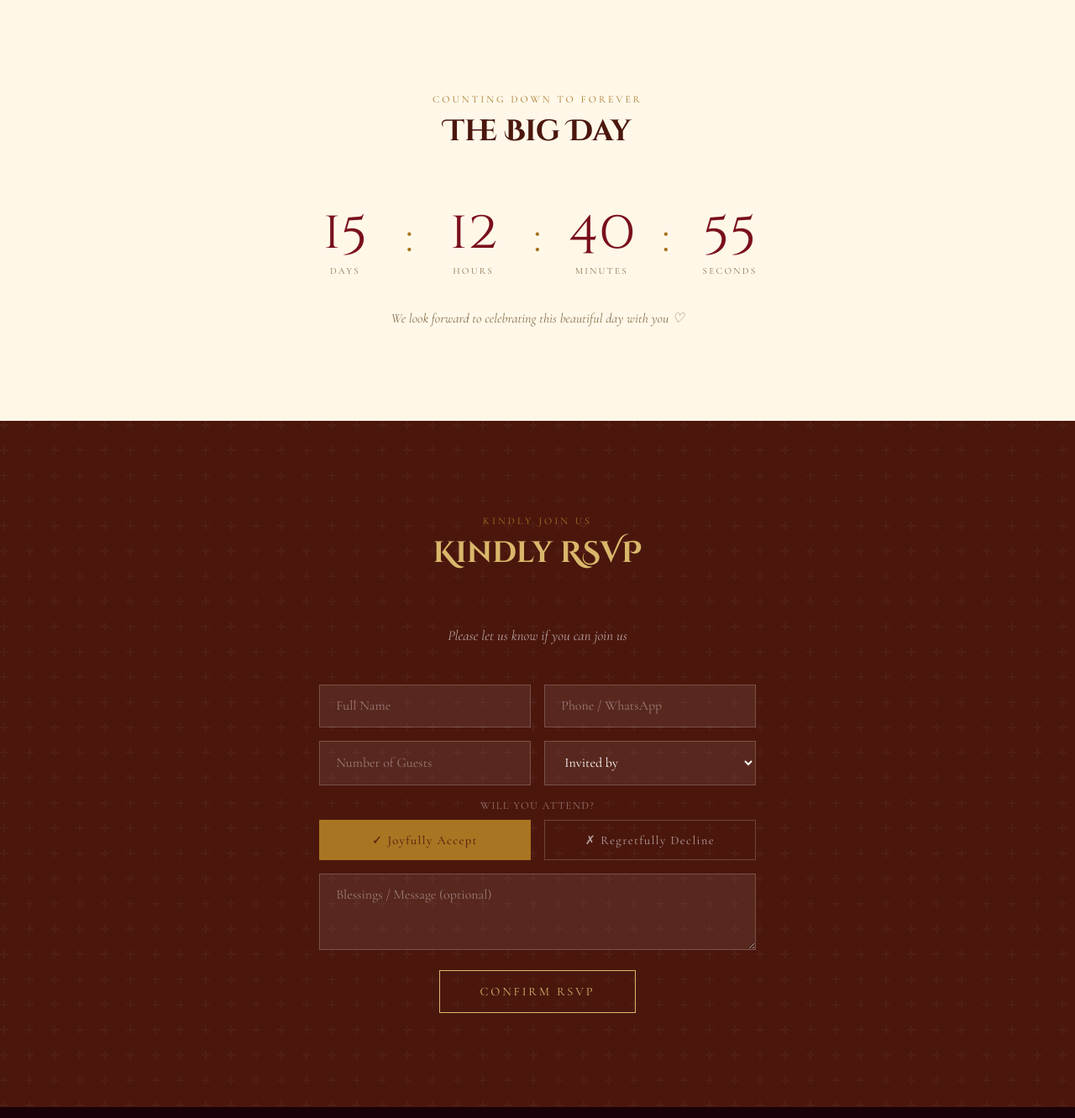
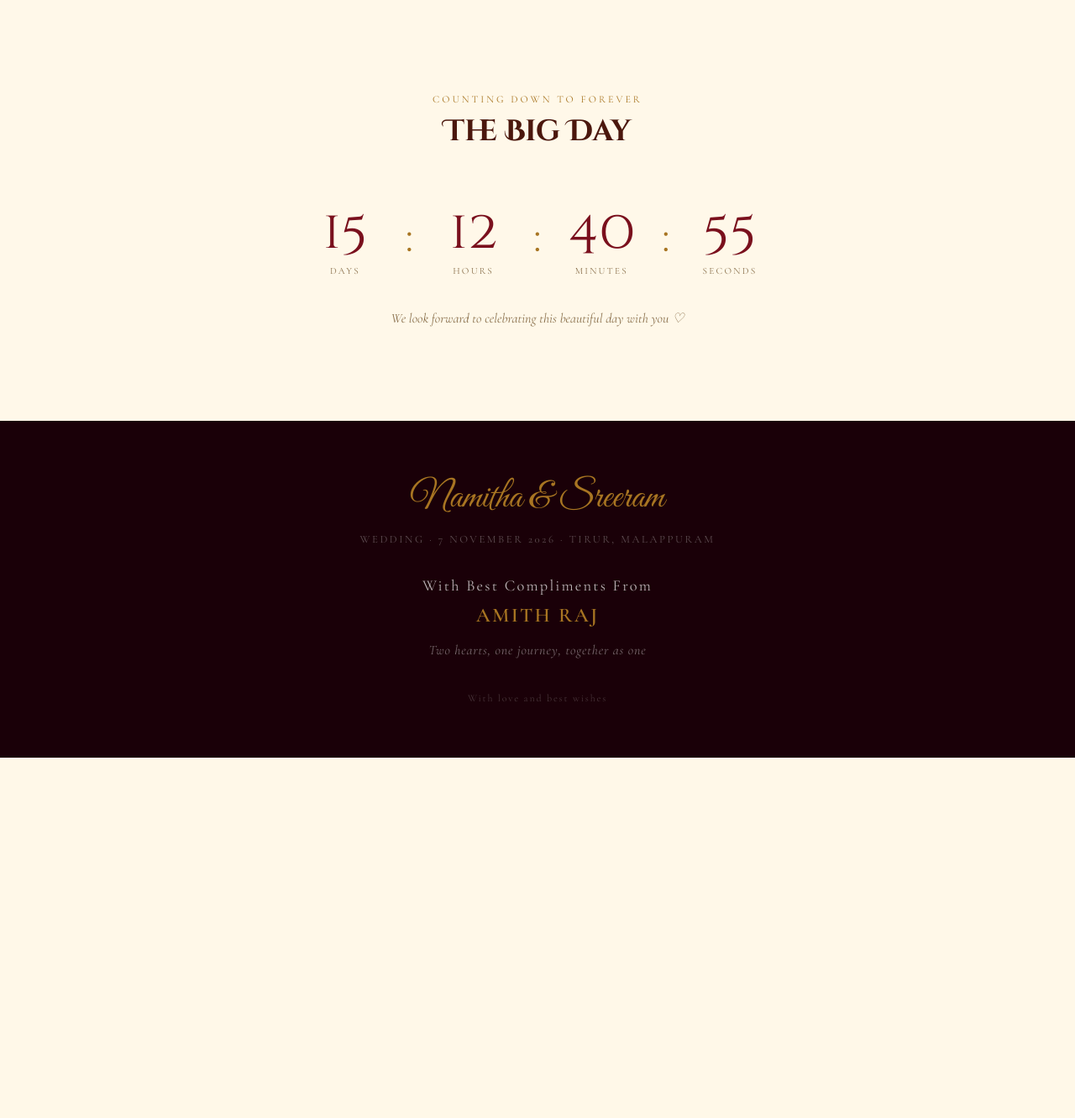
Before and after one commit to Alpha-Air-Conditioning/n-s_invitation, a Django app: page / in a window 1280 px wide. Shown: the part 2663-3994 px from the top of the page at 84% size. After the commit the page ends 3565 px from the top, so only its background shows below. Run offline with Django 5.2, Linux system fonts and the light colour scheme.

Commit message:
Remove RSVP form section and update navigation

```diff
--- a/wedding/templates/wedding/invitation.html
+++ b/wedding/templates/wedding/invitation.html
@@ -574,7 +574,6 @@
     <li><a href="#couple">The Couple</a></li>
     <li><a href="#events">Events</a></li>
     <li><a href="#countdown">Countdown</a></li>
-    <li><a href="#rsvp">RSVP</a></li>
   </ul>
 </nav>
 
@@ -600,7 +599,7 @@
 
   <p class="hero-date-line">Saturday · 7 November 2026 · St. Mary’s Church, Tirur</p>
 
-  <a href="#rsvp" class="hero-cta">Accept the Invitation</a>
+  <a href="#events" class="hero-cta">View Ceremony Details</a>
 
   <div class="scroll-hint">↓ Scroll</div>
 </section>
@@ -708,49 +707,7 @@
   </p>
 </section>
 
-<!-- RSVP -->
-<section id="rsvp">
-  <p class="section-label" style="color:var(--gold);">Kindly Join Us</p>
-  <h2 class="section-title">Kindly RSVP</h2>
-  <p class="rsvp-sub">Please let us know if you can join us</p>
 
-  <form class="rsvp-form" id="rsvpForm" onsubmit="submitRSVP(event)">
-    {% csrf_token %}
-    <div class="rsvp-row">
-      <input type="text" placeholder="Full Name" required id="rsvp-name" />
-      <input type="tel" placeholder="Phone / WhatsApp" id="rsvp-phone" />
-    </div>
-    <div class="rsvp-row">
-      <input type="number" placeholder="Number of Guests" min="1" max="20" id="rsvp-guests" />
-      <select id="rsvp-side">
-        <option value="" disabled selected>Invited by</option>
-        <option>Bride's Side</option>
-        <option>Groom's Side</option>
-        <option>Family Friend</option>
-      </select>
-    </div>
-    <div>
-      <p style="font-size:0.8rem;letter-spacing:0.1em;text-transform:uppercase;color:rgba(255,255,255,0.4);margin-bottom:0.6rem;">Will you attend?</p>
-      <div class="attend-btns">
-        <button type="button" class="attend-btn selected" onclick="selectAttend(this, 'yes')">✓ Joyfully Accept</button>
-        <button type="button" class="attend-btn" onclick="selectAttend(this, 'no')">✗ Regretfully Decline</button>
-      </div>
-    </div>
-    <textarea placeholder="Blessings / Message (optional)" rows="3" id="rsvp-msg"></textarea>
-    <button type="submit" class="submit-btn" id="rsvp-submit-btn">Confirm RSVP</button>
-  </form>
-
-  <div class="rsvp-success" id="rsvpSuccess">
-    <div style="font-size:1.8rem;color:var(--gold-light);margin-bottom:0.4rem;">✧</div>
-    <h3 style="font-family:'Great Vibes',cursive;font-size:clamp(2.2rem,5vw,3rem);color:var(--gold-light);margin-bottom:0.6rem;line-height:1.2;">Thank You!</h3>
-    <p style="font-family:'Cormorant Garamond',serif;font-size:1.2rem;font-style:italic;color:#fff;margin-bottom:0.6rem;" id="rsvpSuccessMsg">
-      Your RSVP has been saved successfully.
-    </p>
-    <p style="font-size:0.9rem;color:rgba(255,255,255,0.65);letter-spacing:0.05em;">
-      We look forward to celebrating this special day with you ♡
-    </p>
-  </div>
-</section>
 
 <!-- FOOTER -->
 <footer>
@@ -798,62 +755,6 @@
   }, { threshold: 0.12 });
   document.querySelectorAll('.fade-in').forEach(el => observer.observe(el));
 
-  // Attend toggle
-  let attendValue = 'yes';
-  function selectAttend(btn, val) {
-    attendValue = val;
-    document.querySelectorAll('.attend-btn').forEach(b => b.classList.remove('selected'));
-    btn.classList.add('selected');
-  }
-
-  // RSVP submit -> Django database (does not expose the admin dashboard)
-  function getCookie(name) {
-    const value = `; ${document.cookie}`;
-    const parts = value.split(`; ${name}=`);
-    if (parts.length === 2) return parts.pop().split(';').shift();
-    return '';
-  }
-
-  async function submitRSVP(e) {
-    e.preventDefault();
-
-    const payload = {
-      name: document.getElementById('rsvp-name').value.trim(),
-      phone: document.getElementById('rsvp-phone').value.trim(),
-      guests: document.getElementById('rsvp-guests').value || '1',
-      side: document.getElementById('rsvp-side').value,
-      attendance: attendValue,
-      message: document.getElementById('rsvp-msg').value.trim()
-    };
-
-    const submitButton = document.querySelector('#rsvpForm button[type="submit"]');
-    const originalText = submitButton.textContent;
-    submitButton.disabled = true;
-    submitButton.textContent = 'Submitting...';
-
-    const csrfToken = getCookie('csrftoken') || (document.querySelector('[name=csrfmiddlewaretoken]') ? document.querySelector('[name=csrfmiddlewaretoken]').value : '');
-
-    try {
-      const response = await fetch('/rsvp/submit/', {
-        method: 'POST',
-        headers: {
-          'Content-Type': 'application/json',
-          'X-CSRFToken': csrfToken
-        },
-        body: JSON.stringify(payload),
-        credentials: 'same-origin'
-      });
-      const result = await response.json();
-      if (!response.ok) throw new Error(result.error || 'Unable to submit RSVP.');
-
-      document.getElementById('rsvpForm').style.display = 'none';
-      document.getElementById('rsvpSuccess').style.display = 'block';
-    } catch (error) {
-      alert(error.message || 'Could not submit RSVP. Please try again.');
-      submitButton.disabled = false;
-      submitButton.textContent = originalText;
-    }
-  }
 </script>
 </body>
 </html>
```
